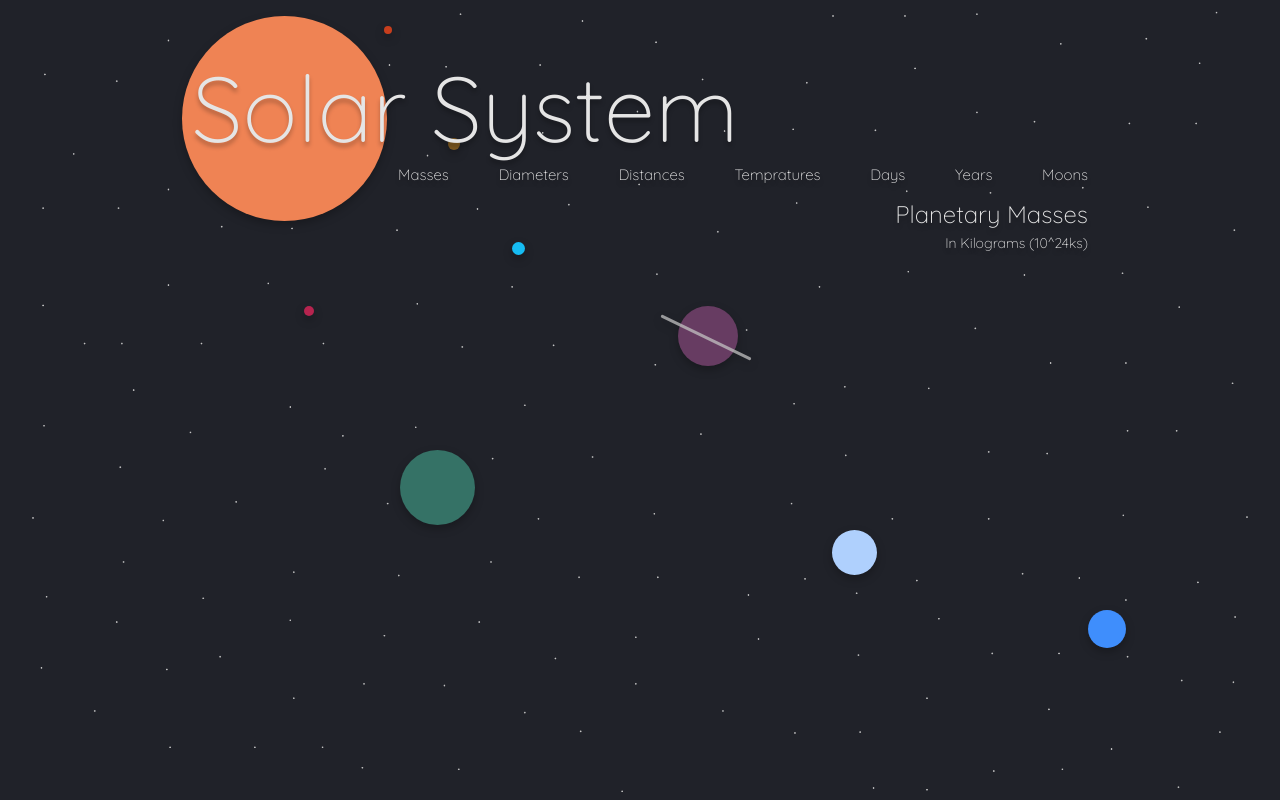
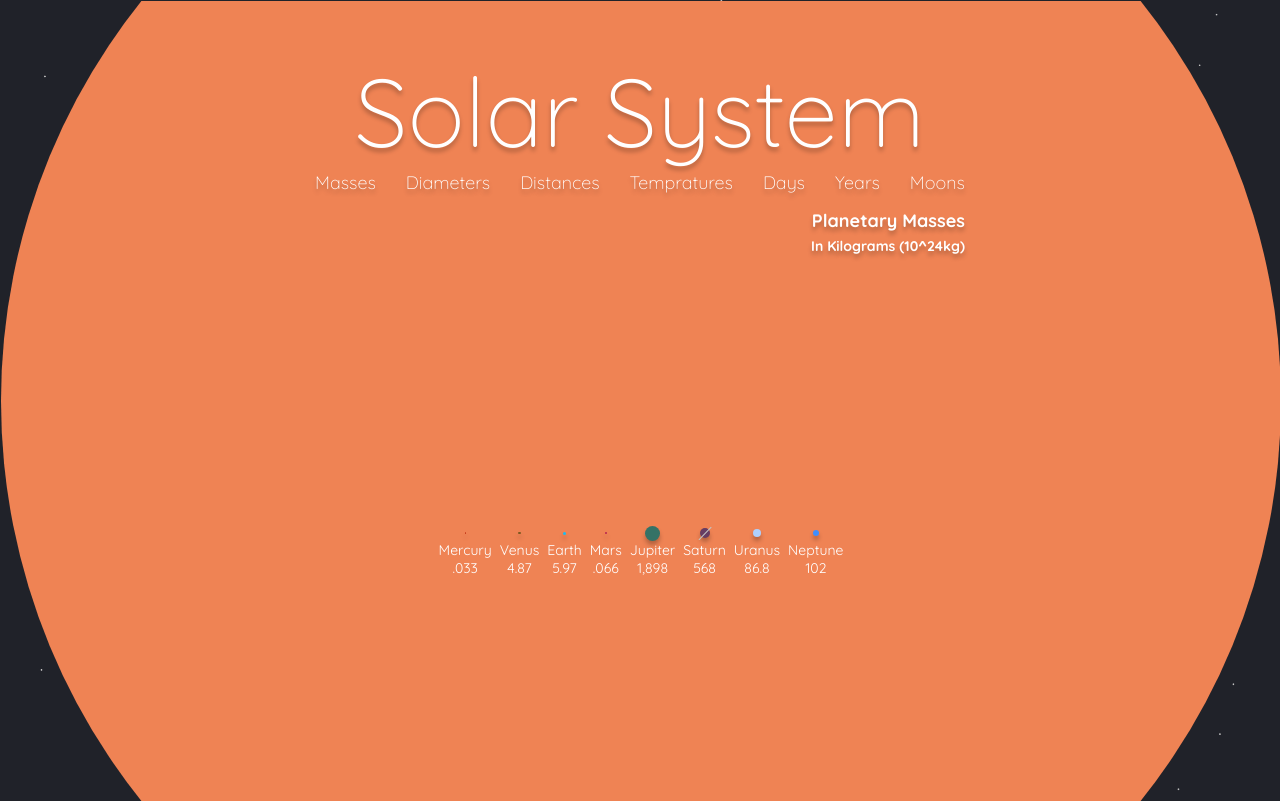
Before and after one commit to mitchell-brandon/solarsystem_react, a React (Create React App) app: page / in a window 1280 px wide. Built offline with nearby package versions, Linux system fonts and the light colour scheme.

Commit message:
this commit refactors old design to the beginning stages of the new design.

```diff
--- a/public/index.html
+++ b/public/index.html
@@ -27,9 +27,6 @@
     <!-- THESE ARE THE GOOGLE FONT LINK TAGS -->
     <link rel="preconnect" href="https://fonts.googleapis.com">
     <link rel="preconnect" href="https://fonts.gstatic.com" crossorigin>
-    <link href="https://fonts.googleapis.com/css2?family=Quicksand:wght@300;
-            400;500;600;700&family=Roboto+Condensed:ital,wght@0,300;0,400;
-            0,700;1,300;1,400;1,700&display=swap" rel="stylesheet">
     <title>SOLAR SYSTEM</title>
   </head>
   <body>
--- a/src/components/App.js
+++ b/src/components/App.js
@@ -2,6 +2,7 @@ import React, { useState } from 'react';
 import '../css/base.css';
 import Burger from './Burger';
 import Navigation from './Navigation';
+import Masses from './Masses';
 
 function App() {
   const[isMenuVisible, setisMenuVisible] = useState(false);
@@ -14,6 +15,7 @@ function App() {
     <div className='body-content'>
       <Burger onClick={burgerOnClick}/>
       <Navigation burger={isMenuVisible} onClick={burgerOnClick}/>
+      <Masses/>
     </div>
   );
 }
--- a/src/components/BackgroundPlanets.js
+++ /dev/null
@@ -1,22 +0,0 @@
-import '../css/backgroundplanets.css';
-function BackgroundPlanets (){
-
-
-    return(
-        <div className='planets-container'>
-            <div className='sun planet'></div>
-            <div className='mercury planet '> </div>
-            <div className='venus planet'> </div>
-            <div className='earth planet'> </div>
-            <div className='mars planet'> </div>
-            <div className='jupiter planet'> </div>
-            <div className='saturn planet'>
-                <div className='saturn-ring'> </div>
-            </div>
-            <div className='uranus box-shadow planet'> </div>
-            <div className='neptune box-shadow planet'> </div>
-        </div>
-    )
-};
-
-export default BackgroundPlanets;
--- /dev/null
+++ b/src/components/Masses.js
@@ -0,0 +1,76 @@
+import '../css/masses.css';
+
+
+function Masses() {
+    return(
+        <div className='masses-container'>
+            <div className='sun'>
+
+            {/* planets container */}
+                <div className='planets-container'>
+                    <div className='planet-container'>
+                        <div className='planet-wrapper'>
+                            <div className='planet mercury'></div>
+                        </div>
+                        <p> Mercury</p>
+                        <p>.033</p>
+                    </div>
+                    <div className='planet-container'>
+                        <div className='planet-wrapper'>
+                            <div className='planet venus'></div>
+                        </div>
+                        <p>Venus</p>
+                        <p>4.87</p>
+                    </div>
+                    <div className='planet-container'>
+                        <div className='planet-wrapper'>
+                            <div className='planet earth'></div>
+                        </div>
+                        <p>Earth</p>
+                        <p>5.97</p>
+                    </div>
+                    <div className='planet-container'>
+                        <div className='planet-wrapper'>
+                            <div className='planet mars'></div>
+                        </div>
+                        <p> Mars</p>
+                        <p>.066</p>
+                    </div>
+                    <div className='planet-container'>
+                        <div className='planet-wrapper'>
+                            <div className='planet jupiter'></div>
+                        </div>
+                        <p>Jupiter</p>
+                        <p>1,898</p>
+                    </div>
+                    <div className='planet-container'>
+                        <div className='planet-wrapper'>
+                            <div className='planet saturn'>
+                                <div className='saturn-ring'></div>
+                            </div>
+                        </div>
+                        <p>Saturn</p>
+                        <p>568</p>
+                    </div>
+                    <div className='planet-container'>
+                        <div className='planet-wrapper'>
+                            <div className='planet uranus'></div>
+                        </div>
+                        <p>Uranus</p>
+                        <p>86.8</p>
+                    </div>
+                    <div className='planet-container'>
+                        <div className='planet-wrapper'>
+                            <div className='planet neptune'></div>
+                        </div>
+                        <p>Neptune</p>
+                        <p>102</p>
+                    </div>
+
+                </div>
+
+            </div>
+        </div>
+    )
+};
+export default Masses;
--- a/src/components/Navigation.js
+++ b/src/components/Navigation.js
@@ -1,9 +1,8 @@
 import '../css/navigation.css';
-import BackgroundPlanets from './BackgroundPlanets';
 
 
 
-function Navigation(props, burger){
+function Navigation(props){
 
     function onXClick() {
         props.onClick();
@@ -21,15 +20,14 @@ function Navigation(props, burger){
 
     return(
         <div className='menu-container'>
-            {/* ALL PLANETS IN BACKGROUND; CSS IN PLANETS.CSS */}
-            <BackgroundPlanets/>
 
             {/* MENU HEADERS */}
             <h1 className='header'>Solar System</h1>
             <div className={`menu-wrapper ${props.burger? null : 'display-none'}`}>
                 <button className='menu-close-x' onClick={onXClick}></button>
                 <ul className='menu'>
-                {/* MENU LIST ITEMS BEING TEMPLATED */}
+
+                {/* MENU LIST ITEMS TEMPLATED */}
                 {
                     navLinkAttributes.map(attribute =>
                         <li key={attribute + 1}>
@@ -38,11 +36,13 @@ function Navigation(props, burger){
                         </li>
                     )
                 }
+
                 </ul>
             </div>
-            <h3 className='header data-title'>Planetary Masses</h3>
-            <p className='header data-metrics-title'> In Kilograms (10^24ks)</p>
-
+            <div className='subheader-wrapper'>
+                <h3 className='header'>Planetary Masses</h3>
+                <p className='header'> In Kilograms (10^24kg)</p>
+            </div>
         </div>
     )
 };
--- a/src/css/backgroundplanets.css
+++ /dev/null
@@ -1,108 +0,0 @@
-.planets-container{
-    position: relative;
-}
-
-.planet{
-    border-radius: 100%;
-    z-index: -1;
-    position: absolute;
-    filter: drop-shadow(0px 4px 4px rgba(0, 0, 0, 0.25));
-}
-.sun{
-    height: clamp(130px, 16vw, 235px);
-    width: clamp(130px, 16vw, 235px);
-    background: var(--sun-orange);
-    left: -10px;
-    top: -34px;
-}
-.mercury{
-    height: clamp(6px, 1vw, 8px);
-    width: clamp(6px, 1vw, 8px);
-    background: var(--mercury-red);
-    left: clamp(8rem, 15vw, 13rem);
-    top: -1.5rem;
-}
-.venus{
-    height: clamp(10px, 1vw, 12px);
-    width: clamp(10px, 1vw, 12px);
-    background: var(--venus-brown);
-    left: clamp(9rem, 20vw, 20rem);
-    top: 5.5rem;
-}
-.earth{
-    height: clamp(10.5px, 1vw, 14px);
-    width: clamp(10.5px, 1vw, 14px);
-    background: var(--earth-blue);
-    left: clamp(5rem, 25vw, 21rem);
-    top: clamp(8.5rem, 17vw, 12rem);
-}
-.mars{
-    height: clamp(8px, 1vw, 10px);
-    width: clamp(8px, 1vw, 10px);
-    background: var(--mars-red);
-    left:7rem;
-    top: clamp(12.5rem, 20vw, 18rem);
-}
-.jupiter{
-    height: clamp(75px, 1vw, 80px);
-    width: clamp(75px, 1vw, 80px);
-    background: var(--jupiter-green);
-    left: -2.5rem;
-    top: 15rem;
-}
-.saturn{
-    height: clamp(60px, 1vw, 72px);
-    width: clamp(60px, 1vw, 72px);
-    background: var(--saturn-purple);
-    left: 14rem;
-    top: 22rem;
-}
-.saturn-ring{
-    background: rgba(196, 196, 196, 0.74);
-    transform: rotate(25.92deg);
-    border-radius: 10px;
-    width: 100px;
-    height: 3px;
-    position: absolute;
-    top: 1.9rem;
-    left: -1.4rem;
-
-}
-.uranus{
-    height: clamp(45px, 1vw, 65px);
-    width: clamp(45px, 1vw, 65px);
-    background: var(--uranus-blue);
-    left: 3rem;
-    top: 30rem;
-}
-.neptune{
-    height: clamp(38px, 1vw, 45px);
-    width: clamp(38px, 1vw, 45px);
-    background: var(--neptune-blue);
-    left: 10rem;
-    top: 35rem;
-}
-
-
-
-
-
- /* PLANETS MEDIA QUERIES */
-@media only screen and (min-width: 850px) {
-    .jupiter{
-        left:clamp(-2.5rem, 20vw, 13rem);
-        top: clamp(15rem, 36vw, 25rem)
-    }
-    .saturn{
-        left: clamp(24rem, 38vw, 33rem);
-        top: clamp(15rem, 20vw, 18rem);
-    }
-    .neptune{
-        left: clamp(10rem, 70vw, 65rem);
-    }
-    .uranus{
-
-        left: clamp(3rem, 50vw, 50rem);
-        top: clamp(30rem,50vw, 15rem);
-    }
-}
--- a/src/css/base.css
+++ b/src/css/base.css
@@ -1,9 +1,11 @@
+@import url('https://fonts.googleapis.com/css2?family=Quicksand:wght@300;400;500;600;700&family=Roboto+Condensed:ital,wght@0,300;0,400;0,700;1,300;1,400;1,700&display=swap');
+
  /* font-family: 'Quicksand', sans-serif;
 font-family: 'Roboto Condensed', sans-serif; */
 
 :root {
     --space-black: #202229;
-    --silver: #E5E5E5;
+    --silver: #ffff;
     --white: #ffff;
     --shaded-gray: #C4C4C4;
     --sun-orange: #EF8354;
@@ -19,15 +21,22 @@ font-family: 'Roboto Condensed', sans-serif; */
 
 
     --header-font: 'Quicksand', sans-serif;
-    --paragraph-font: 'Roboto Condensed', sans-serif;
 }
 
 
 body{
     background: center/cover url("../imgs/starrybackground.png");
-    font-family: var(--paragraph-font);
+    font-family: var(--header-font);
     margin: 0;
     width: 100vw;
     height: 100%;
     position: relative;
+    padding: 0;
+    overflow: hidden;
 }
+
+.body-content{
+    position: relative;
+    border: solid .1px transparent;
+    padding: 0;
+}
--- a/src/css/burger.css
+++ b/src/css/burger.css
@@ -1,11 +1,10 @@
 /* BURGER NAV ICON */
 .burger-nav-container{
     display: flex;
-    justify-content: flex-end;
 }
 .burger-bar-wrapper{
     width: fit-content;
-    margin: 10px 10px 0 0;
+    margin: 10px 0 0 5px;
     background: none;
     border: none;
 }
--- a/src/css/index.css
+++ /dev/null
@@ -1,13 +0,0 @@
-body {
-  margin: 0;
-  font-family: -apple-system, BlinkMacSystemFont, 'Segoe UI', 'Roboto', 'Oxygen',
-    'Ubuntu', 'Cantarell', 'Fira Sans', 'Droid Sans', 'Helvetica Neue',
-    sans-serif;
-  -webkit-font-smoothing: antialiased;
-  -moz-osx-font-smoothing: grayscale;
-}
-
-code {
-  font-family: source-code-pro, Menlo, Monaco, Consolas, 'Courier New',
-    monospace;
-}
--- /dev/null
+++ b/src/css/masses.css
@@ -0,0 +1,96 @@
+
+.masses-container{
+    width: 100vw;
+    height: 100vh;
+    position: absolute;
+    top: 0;
+    overflow: hidden;
+    display: grid;
+    place-content: center;
+    z-index: -1;
+}
+.sun{
+    height: clamp(700px, 100vw, 1440px);
+    width: clamp(700px, 100vw, 1440px);
+    border-radius: 100%;
+    background-color: var(--sun-orange);
+    display: grid;
+    place-content: center;
+}
+
+/* PLANTES CSS */
+.planets-container {
+    display: flex;
+    align-items: center;
+    justify-items: center;
+    margin-top: 300px;
+}
+.planet-container{
+    padding: 0;
+    margin: 0 4px;
+    text-align: center;
+}
+.planet-container p {
+    margin: 0;
+    color: #fff;
+    font-size: clamp(12px, 2vw, 14px);
+}
+.planet-wrapper{
+    height: 16px;
+    display: grid;
+    place-content: center;
+}
+.planet{
+    border-radius: 100%;
+    box-shadow: 0px 4px 4px rgba(0, 0, 0, 0.25);
+}
+
+.mercury{
+    background: var(--mercury-red);
+    height: 1.2px;
+    width: 1.2px;
+}
+.venus{
+    background: var(--venus-brown);
+    height: 2.9px;
+    width: 2.9px;
+}
+.earth{
+    background: var(--earth-blue);
+    height: 3px;
+    width: 3px;
+}
+.mars{
+    background: var(--mars-red);
+    height: 1.5px;
+    width: 1.5px;
+}
+.jupiter{
+    background: var(--jupiter-green);
+    height: 15px;
+    width: 15px;
+}
+.saturn{
+    background: var(--saturn-purple);
+    height: 10px;
+    width: 10px;
+    display: grid;
+    place-content: center;
+}
+    .saturn-ring{
+        height: .8px;
+        width: 18px;
+        background-color: #c4c4c4;
+        border-radius: 10px;
+        transform: rotate(-45.79deg);
+    }
+.uranus{
+    background: var(--uranus-blue);
+    height: 8px;
+    width: 8px;
+}
+.neptune{
+    background: var(--neptune-blue);
+    height: 6px;
+    width: 6px;
+}
--- a/src/css/navigation.css
+++ b/src/css/navigation.css
@@ -9,23 +9,30 @@
 .menu-container{
     width: fit-content;
     margin: auto;
-    position: relative;
+    /* position: relative; */
 }
 .menu-container h1{
-    font-size: clamp(48px, 8vw, 92px);
+    font-size: clamp(48px, 8vw, 96px);
     margin: 10px 0 0 0;
-    width: 100%;
-    max-width: 100%;
+    text-align: center;
+    /* width: 100%;
+    max-width: 100%; */
+}
+.subheader-wrapper{
+    margin:auto;
+    max-width: 650px;
 }
 .menu-container h3{
     text-align: right;
     margin: 5px 0 0 0;
-    font-size: clamp(20px, 2.5vw, 24px);
+    font-size: 18px;
+    font-weight: bold;
 }
 .menu-container p{
     text-align: right;
     margin: 5px 0 0 0;
-    font-size: clamp(12px, 1.5vw, 14px);
+    font-size: 14px;
+    font-weight: bold;
 }
 .menu-wrapper{
     height: 100vh;
@@ -33,7 +40,7 @@
     position: absolute;
     padding: 0;
     margin: 0;
-    background: rgba(32, 34, 41, 0.98);
+    background: rgba(32, 34, 41, 0.95);
     z-index: 1;
     display: flex;
     flex-direction: column;
@@ -45,9 +52,8 @@
     background: center/cover url('../imgs/closex.png') no-repeat;
     height: 30px;
     width: 30px;
-    margin: 15px 16px 0 0;
+    margin: 15px 0 0 16px;
     border: none;
-    align-self: end;
 }
 .menu-close-x:hover{
     cursor: pointer;
@@ -71,13 +77,10 @@
 .menu-link{
     font-family: var(--header-font);
     color: var(--silver);
-    font-weight: 300;
+    font-weight: 200;
     text-shadow: 0px 4px 4px rgba(0, 0, 0, 0.25);
     text-decoration: none;
-    font-size: clamp(14px, 2vw, 15px);
-}
-.menu-links:hover{
-    color: rgba(239, 131, 84, 0.5);
+    font-size: 18px;
 }
 .menu input {
     visibility:hidden;
@@ -89,8 +92,12 @@
     margin:0;
 }
 .menu input:checked + label {
-    color: var(--sun-orange);
     font-weight: bold;
+    border: solid 1px var(--earth-blue);
+    padding: 3px 15px;
+    border-radius: 50px;
+    background: rgba(22, 188, 243, 0.35);
+    ;
 }
 .header{
     font-family: var(--header-font);
@@ -118,15 +125,14 @@
        position: unset;
        height: fit-content;
        width: 100%;
-       justify-items: end !important;
     }
     .menu-container ul{
         flex-direction: row;
         height: fit-content;
         padding: 0;
-        width: 77%;
+        max-width: 650px;
         justify-content: space-between;
-        margin: 0 0 0 22.5%;
+        margin: auto;
     }
     .menu-close-x{
         display: none;
--- a/src/index.js
+++ b/src/index.js
@@ -1,8 +1,8 @@
 import React from 'react';
 import ReactDOM from 'react-dom';
-import './css/index.css';
 import App from './components/App';
 import reportWebVitals from './reportWebVitals';
+import '../src/css/base.css';
 
 ReactDOM.render(
   <React.StrictMode>
```
